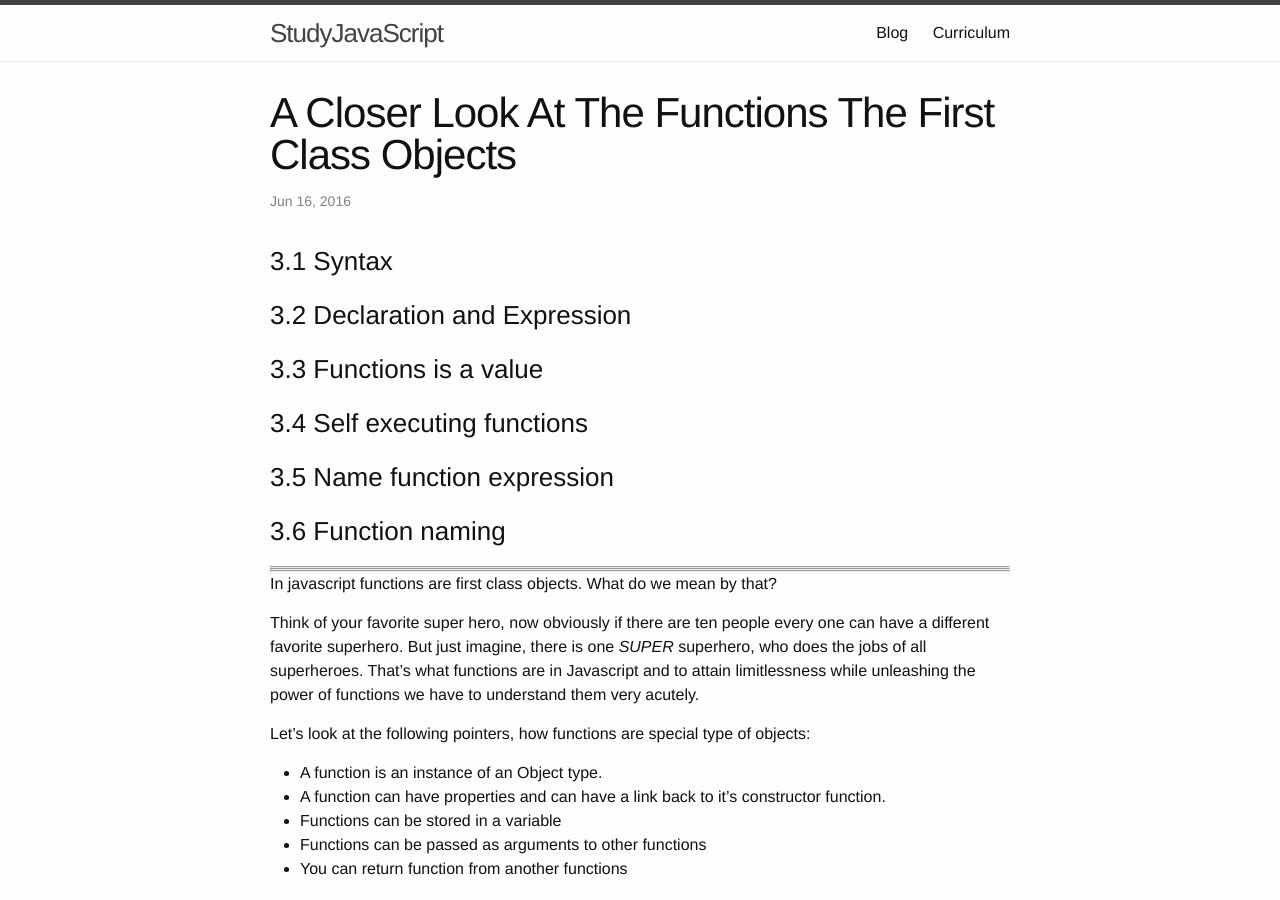
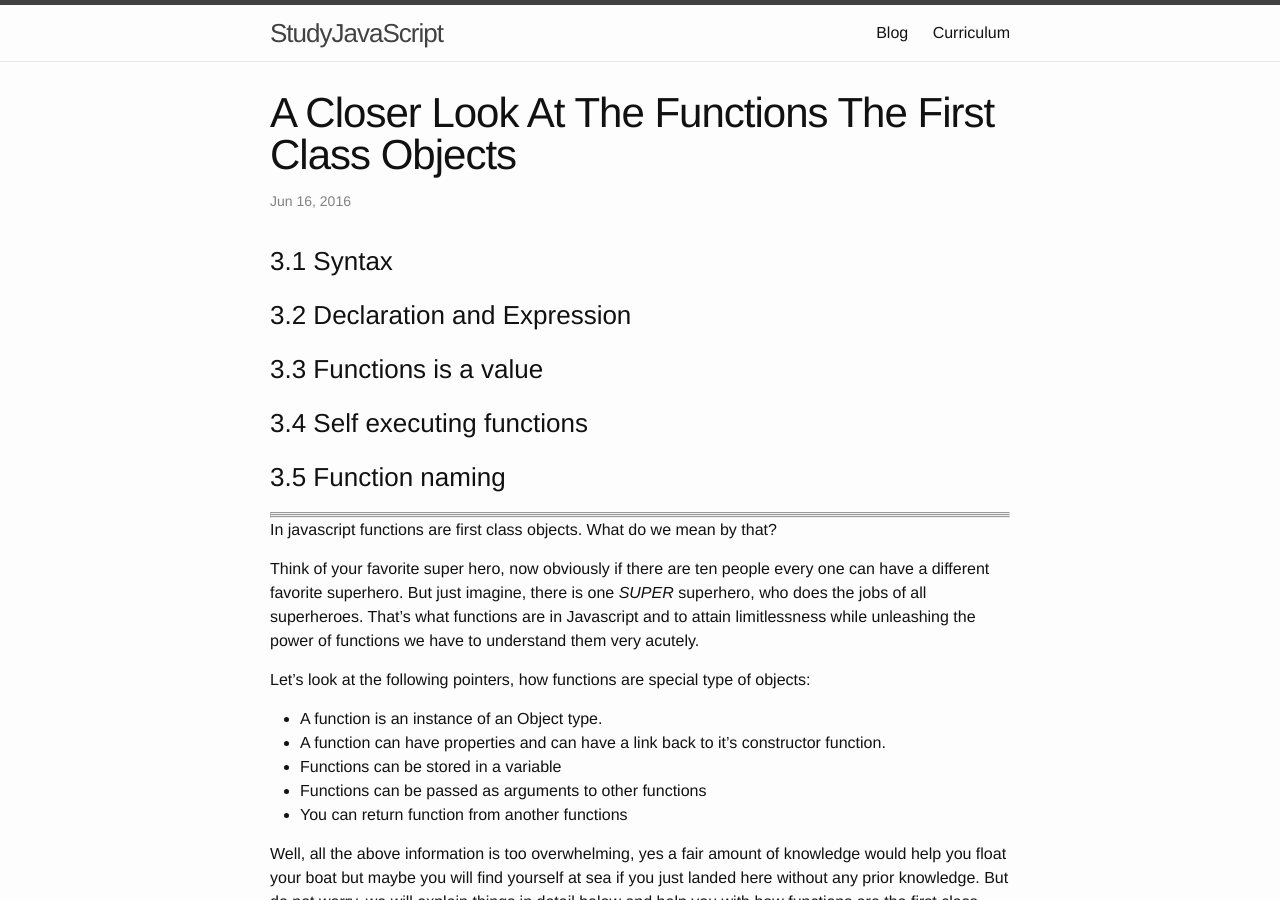
Before and after one commit to sagarmunjal/repo0001, a Jekyll site: the page built from _posts/2016-06-16-a-closer-look-at-the-functions-the-first-class-objects.md, in a window 1280 px wide and 900 px high. Built offline with Jekyll 4.4.1, drawn with Linux system fonts in a browser that asks for light colours; nearby versions of some CDN libraries; a script that is not in the unit is left out; some of the changed text lies outside the part shown.

Commit message:
Updated 2016-06-16-a-closer-look-at-the-functions-the-first-class-objects.md

```diff
--- a/_posts/2016-06-16-a-closer-look-at-the-functions-the-first-class-objects.md
+++ b/_posts/2016-06-16-a-closer-look-at-the-functions-the-first-class-objects.md
@@ -11,9 +11,7 @@ layout: post
 
 ### 3.4 Self executing functions
 
-### 3.5 Name function expression
-
-### 3.6 Function naming
+### 3.5 Function naming
 
 ---
 ---
@@ -173,7 +171,7 @@ However, in SYNTAX 2, when we have declared the statement we do not need the par
 ---
 
 
-#### **3.6 Function naming**
+#### **3.5 Function naming**
 
 A function is always an action that is being performed, so the name should always be a verb such as calculateSum, calculateArea, product, etc.
 
```
